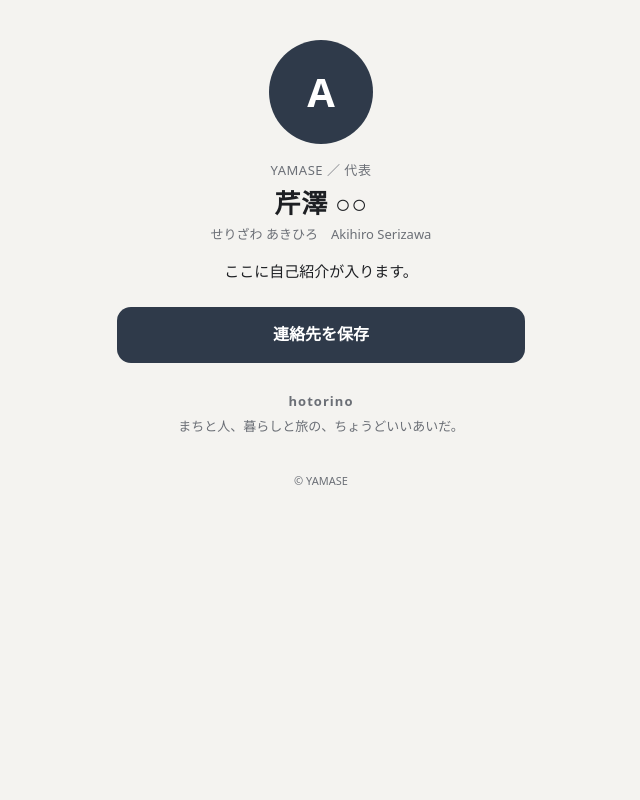
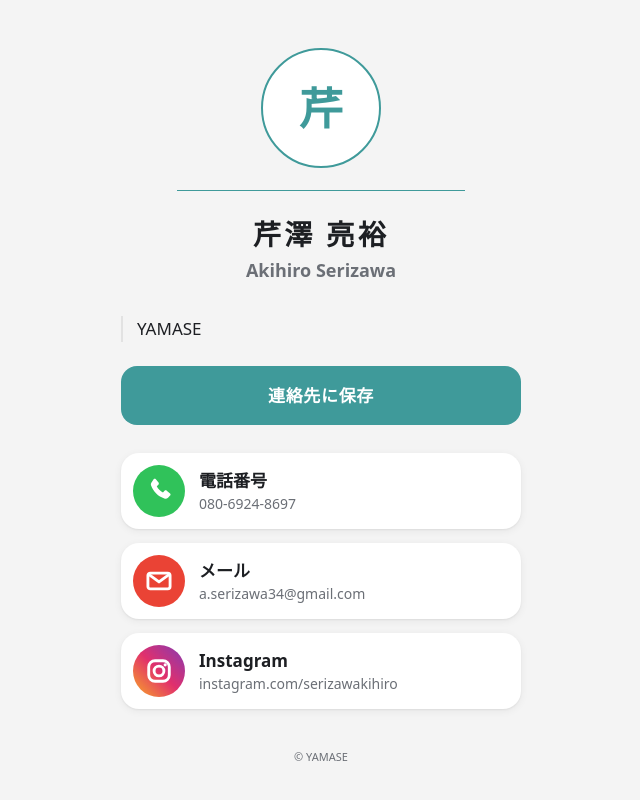
Before and after one commit to ak-serizawa34/yamase-digital-card, a plain HTML site: page yamase/index.html in a window 1280 px wide. Shown: the whole page, without its empty margins (319-959 px from the left). Drawn offline with Linux system fonts and the light colour scheme.

Commit message:
share-meの名刺の内容と見た目に合わせる（アイコン付きのリンク、ティール色）
Co-Authored-By: Claude Opus 5.5 <noreply@anthropic.com>

```diff
--- a/assets/card.css
+++ b/assets/card.css
@@ -1,10 +1,10 @@
 :root {
-  --accent: #2f3a4a;
-  --bg: #f4f3f0;
+  --accent: #3f9a9a;
+  --bg: #f4f4f4;
   --card: #ffffff;
   --text: #1d1f23;
   --muted: #6b6f76;
-  --line: #e4e2dd;
+  --line: #e2e2e2;
 }
 @media (prefers-color-scheme: dark) {
   :root {
@@ -21,48 +21,57 @@ body {
   background: var(--bg);
   color: var(--text);
   font-family: "Hiragino Sans", "Noto Sans JP", "Yu Gothic", system-ui, sans-serif;
-  line-height: 1.6;
+  line-height: 1.5;
   -webkit-text-size-adjust: 100%;
 }
-.wrap { max-width: 440px; margin: 0 auto; padding: 40px 16px 48px; }
+.wrap { max-width: 440px; margin: 0 auto; padding: 48px 20px 48px; }
 
 /* プロフィール */
 .profile { text-align: center; }
 .photo {
-  width: 104px; height: 104px; margin: 0 auto; border-radius: 50%;
-  background: var(--accent); color: #fff; font-size: 40px; font-weight: 600;
+  width: 120px; height: 120px; margin: 0 auto; border-radius: 50%;
+  border: 2px solid var(--accent); background: var(--card); color: var(--accent);
+  font-size: 44px; font-weight: 600;
   display: flex; align-items: center; justify-content: center;
   object-fit: cover; overflow: hidden;
 }
-.org { margin: 16px 0 0; font-size: 13px; color: var(--muted); letter-spacing: .04em; }
-.name { margin: 2px 0 0; font-size: 26px; font-weight: 700; letter-spacing: .02em; }
-.sub { margin: 0; font-size: 13px; color: var(--muted); }
-.bio { margin: 14px 0 0; font-size: 15px; white-space: pre-line; }
-.quick { display: flex; justify-content: center; gap: 8px; margin-top: 16px; }
-.chip {
-  padding: 6px 16px; border-radius: 999px; border: 1px solid var(--line);
-  background: var(--card); color: inherit; font-size: 13px; text-decoration: none;
+.rule { width: 72%; height: 1px; margin: 22px auto 0; background: var(--accent); }
+.name { margin: 22px 0 0; font-size: 28px; font-weight: 700; letter-spacing: .12em; }
+.sub { margin: 2px 0 0; font-size: 18px; color: var(--muted); font-weight: 600; }
+.org {
+  margin: 32px 0 0; padding-left: 14px; border-left: 2px solid var(--line);
+  font-size: 17px;
 }
+.bio { margin: 12px 0 0; font-size: 15px; white-space: pre-line; }
 
-/* 連絡先を保存 */
+/* 連絡先に保存 */
 .save {
-  display: block; width: 100%; margin: 24px 0 8px; padding: 15px;
-  border: 0; border-radius: 14px; background: var(--accent); color: #fff;
-  font: inherit; font-size: 16px; font-weight: 600; cursor: pointer;
+  display: block; width: 100%; margin: 24px 0 0; padding: 17px;
+  border: 0; border-radius: 16px; background: var(--accent); color: #fff;
+  font: inherit; font-size: 17px; font-weight: 700; letter-spacing: .04em; cursor: pointer;
 }
 .save:active { opacity: .85; }
 
-/* ボタンの欄 */
+/* リンクの欄 */
 .sec { margin-top: 28px; }
-.sec-h { margin: 0 0 4px; font-size: 13px; font-weight: 600; color: var(--muted); text-align: center; letter-spacing: .08em; }
-.sec-t { margin: 0 0 10px; font-size: 13px; color: var(--muted); text-align: center; }
-.btn {
-  display: block; margin-top: 10px; padding: 15px 20px; border-radius: 14px;
-  background: var(--card); color: inherit; text-decoration: none; text-align: center;
-  font-size: 15px; font-weight: 600;
-  box-shadow: 0 1px 2px rgba(0,0,0,.06), 0 4px 12px rgba(0,0,0,.05);
+.sec + .sec { margin-top: 32px; }
+.sec-h { margin: 0 0 4px; font-size: 13px; font-weight: 600; color: var(--muted); letter-spacing: .08em; }
+.sec-t { margin: 0 0 8px; font-size: 13px; color: var(--muted); }
+.row {
+  display: flex; align-items: center; gap: 14px;
+  margin-top: 14px; padding: 12px 16px 12px 12px; border-radius: 18px;
+  background: var(--card); color: inherit; text-decoration: none;
+  box-shadow: 0 1px 2px rgba(0,0,0,.06), 0 2px 8px rgba(0,0,0,.06);
 }
-.btn:active { transform: scale(.98); }
+.row:active { transform: scale(.98); }
+.icon {
+  flex: none; width: 52px; height: 52px; border-radius: 50%;
+  display: flex; align-items: center; justify-content: center;
+}
+.icon svg { width: 38px; height: 38px; }
+.row-t { min-width: 0; display: flex; flex-direction: column; }
+.row-l { font-size: 17px; font-weight: 600; }
+.row-v { font-size: 14px; color: var(--muted); white-space: nowrap; overflow: hidden; text-overflow: ellipsis; }
 
-.foot { text-align: center; font-size: 11px; color: var(--muted); margin-top: 36px; }
+.foot { text-align: center; font-size: 11px; color: var(--muted); margin-top: 40px; }
 .missing { text-align: center; color: var(--muted); padding: 80px 16px; }
--- a/assets/card.js
+++ b/assets/card.js
@@ -5,17 +5,22 @@
   var c = (window.CARDS || {})[id];
   var root = document.getElementById("app");
 
+  // 丸いアイコン（背景色と白い絵）
+  var ICONS = {
+    phone: ["#30c25a", '<path d="M8.6 4.5c.4-.4 1-.4 1.4 0l1.7 2.1c.3.4.3 1-.1 1.4l-1 1c.8 1.7 2.2 3.1 3.9 3.9l1-1c.4-.4 1-.4 1.4-.1l2.1 1.7c.4.4.4 1 0 1.4l-1.3 1.3c-.6.6-1.5.8-2.3.5C11.5 15.6 8.4 12.5 7 8.6c-.3-.8-.1-1.7.5-2.3z" fill="#fff"/>'],
+    mail: ["#ea4335", '<rect x="5" y="7" width="14" height="10" rx="1.5" fill="none" stroke="#fff" stroke-width="1.8"/><path d="M5.5 7.8 12 12.6l6.5-4.8" fill="none" stroke="#fff" stroke-width="1.8" stroke-linejoin="round"/>'],
+    instagram: ["linear-gradient(45deg,#f9a825,#e1306c 50%,#833ab4)", '<rect x="5.5" y="5.5" width="13" height="13" rx="4" fill="none" stroke="#fff" stroke-width="1.8"/><circle cx="12" cy="12" r="3.1" fill="none" stroke="#fff" stroke-width="1.8"/><circle cx="15.9" cy="8.1" r="1" fill="#fff"/>'],
+    facebook: ["#1877f2", '<path d="M13.2 19v-6h2l.3-2.4h-2.3V9.2c0-.7.2-1.2 1.2-1.2h1.2V5.9c-.2 0-1-.1-1.8-.1-1.8 0-3 1.1-3 3.1v1.7h-2V13h2v6z" fill="#fff"/>'],
+    web: ["var(--accent)", '<circle cx="12" cy="12" r="6.5" fill="none" stroke="#fff" stroke-width="1.6"/><path d="M5.5 12h13M12 5.5c-2.2 2.4-2.2 10.6 0 13M12 5.5c2.2 2.4 2.2 10.6 0 13" fill="none" stroke="#fff" stroke-width="1.6"/>'],
+    map: ["#4285f4", '<path d="M12 19s-5-5-5-8.6A5 5 0 0 1 17 10.4C17 14 12 19 12 19z" fill="#fff"/><circle cx="12" cy="10.4" r="1.9" fill="#4285f4"/>'],
+    link: ["#7a7f87", '<path d="M10.5 13.5l3-3M9.2 11.3l-1.5 1.5a2.5 2.5 0 0 0 3.5 3.5l1.5-1.5M14.8 12.7l1.5-1.5a2.5 2.5 0 0 0-3.5-3.5l-1.5 1.5" fill="none" stroke="#fff" stroke-width="1.8" stroke-linecap="round"/>'],
+  };
+
   function el(tag, cls, text) {
     var e = document.createElement(tag);
     if (cls) e.className = cls;
     if (text != null) e.textContent = text;
     return e;
-  }
-  function link(href, cls, text) {
-    var a = el("a", cls, text);
-    a.href = href;
-    if (/^https?:/.test(href)) { a.target = "_blank"; a.rel = "noopener"; }
-    return a;
   }
 
   if (!c) {
@@ -23,7 +28,7 @@
     return;
   }
 
-  var accent = c.accent || "#2f3a4a";
+  var accent = c.accent || "#3f9a9a";
   document.title = c.name + "｜" + c.org;
   document.documentElement.style.setProperty("--accent", accent);
   var meta = document.querySelector('meta[name="theme-color"]');
@@ -36,38 +41,61 @@
     img.src = c.photo; img.alt = c.name;
     prof.appendChild(img);
   } else {
-    prof.appendChild(el("div", "photo", (c.nameEn || c.name).trim().charAt(0)));
+    prof.appendChild(el("div", "photo", (c.name || "").trim().charAt(0)));
   }
-  prof.appendChild(el("p", "org", [c.org, c.title].filter(Boolean).join(" ／ ")));
+  prof.appendChild(el("div", "rule"));
   prof.appendChild(el("h1", "name", c.name));
-  prof.appendChild(el("p", "sub", [c.nameKana, c.nameEn].filter(Boolean).join("　")));
-  if (c.bio) prof.appendChild(el("p", "bio", c.bio));
-
-  // 電話・メールの小さいボタン
-  var quick = el("div", "quick");
-  if (c.phone) quick.appendChild(link("tel:" + c.phone.replace(/[^\d+]/g, ""), "chip", "電話"));
-  if (c.email) quick.appendChild(link("mailto:" + c.email, "chip", "メール"));
-  if (c.address) quick.appendChild(link("https://www.google.com/maps/search/?api=1&query=" + encodeURIComponent(c.address), "chip", "地図"));
-  if (quick.childNodes.length) prof.appendChild(quick);
+  if (c.nameEn) prof.appendChild(el("p", "sub", c.nameEn));
   root.appendChild(prof);
 
-  var btn = el("button", "save", "連絡先を保存");
+  var orgLine = [c.org, c.title].filter(Boolean).join(" ／ ");
+  if (orgLine) root.appendChild(el("p", "org", orgLine));
+  if (c.bio) root.appendChild(el("p", "bio", c.bio));
+
+  var btn = el("button", "save", "連絡先に保存");
   btn.type = "button";
   btn.addEventListener("click", function () { saveVCard(c, id); });
   root.appendChild(btn);
 
-  // ボタンの欄
-  (c.sections || []).forEach(function (s) {
-    var links = (s.links || []).filter(function (l) { return l.url; });
+  // リンクの欄（電話・メールは先頭の欄の上に足す）
+  var sections = (c.sections || []).map(function (s) {
+    return { heading: s.heading, text: s.text, links: (s.links || []).slice() };
+  });
+  if (!sections.length) sections.push({ links: [] });
+  var head = [];
+  if (c.phone) head.push({ type: "phone", label: "電話番号", text: c.phone, url: "tel:" + c.phone.replace(/[^\d+]/g, "") });
+  if (c.email) head.push({ type: "mail", label: "メール", text: c.email, url: "mailto:" + c.email });
+  if (c.website) head.push({ type: "web", label: "Web サイト", url: c.website });
+  if (c.address) head.push({ type: "map", label: "住所", text: c.address, url: "https://www.google.com/maps/search/?api=1&query=" + encodeURIComponent(c.address) });
+  sections[0].links = head.concat(sections[0].links);
+
+  sections.forEach(function (s) {
+    var links = s.links.filter(function (l) { return l.url; });
     if (!links.length && !s.text) return;
     var sec = el("section", "sec");
     if (s.heading) sec.appendChild(el("h2", "sec-h", s.heading));
     if (s.text) sec.appendChild(el("p", "sec-t", s.text));
-    links.forEach(function (l) { sec.appendChild(link(l.url, "btn", l.label)); });
+    links.forEach(function (l) { sec.appendChild(row(l)); });
     root.appendChild(sec);
   });
 
   root.appendChild(el("p", "foot", "© " + c.org));
+
+  function row(l) {
+    var a = el("a", "row");
+    a.href = l.url;
+    if (/^https?:/.test(l.url)) { a.target = "_blank"; a.rel = "noopener"; }
+    var ic = ICONS[l.type] || ICONS.link;
+    var i = el("span", "icon");
+    i.style.background = ic[0];
+    i.innerHTML = '<svg viewBox="0 0 24 24" aria-hidden="true">' + ic[1] + "</svg>";
+    a.appendChild(i);
+    var t = el("span", "row-t");
+    t.appendChild(el("span", "row-l", l.label));
+    t.appendChild(el("span", "row-v", l.text || l.url.replace(/^https?:\/\/(www\.)?/, "").replace(/\/$/, "")));
+    a.appendChild(t);
+    return a;
+  }
 
   function esc(s) { return String(s || "").replace(/\\/g, "\\\\").replace(/\n/g, "\\n").replace(/([,;])/g, "\\$1"); }
 
--- a/cards.js
+++ b/cards.js
@@ -1,50 +1,43 @@
-// 名刺の中身。lit.link のように、プロフィールの下にリンクのボタンを並べる。
+// 名刺の中身。lit.link のように、プロフィールの下にリンクを並べる。
 // キー（"yamase"）がURLの最後の部分になる：
 //   https://ak-serizawa34.github.io/yamase-digital-card/yamase/
 // ※NFCタグに書いたあとはキーを変えないこと（URLが変わってタグが使えなくなる）。
 // 中身（名前・リンク・並び順など）はいつ変えても大丈夫。
 //
-// 「仮」と書いた所は、まだ本当の内容が入っていない。
+// リンクの type で丸いアイコンが決まる：
+//   phone / mail / instagram / facebook / web / map / link
+// url が空のリンクは表示しない。「要確認」は、まだ正しいURLが入っていない所。
 
 window.CARDS = {
   yamase: {
     org: "YAMASE",
-    title: "代表",                        // 仮
-    name: "芹澤 ○○",                     // 仮（漢字の表記をもらって入れる）
-    nameKana: "せりざわ あきひろ",          // 仮
+    title: "",                            // 肩書き（空なら出さない）
+    name: "芹澤 亮裕",
+    nameKana: "せりざわ あきひろ",          // 連絡先を保存したときのふりがな
     nameEn: "Akihiro Serizawa",
-    bio: "ここに自己紹介が入ります。",       // 仮
-    photo: "",                           // 例："../assets/photo.jpg"（空なら頭文字を表示）
-    accent: "#2f3a4a",                   // テーマ色（YAMASEの色は未決定のため仮）
+    bio: "",                              // 自己紹介（空なら出さない）
+    photo: "",                            // 例："../assets/photo.jpg"（空なら頭文字を表示）
+    accent: "#3f9a9a",                    // テーマ色（share-me の名刺に合わせたティール）
 
-    // 「連絡先を保存」で入る内容。空なら入らない。
-    phone: "",                           // 例："+81-90-0000-0000"
-    email: "",                           // 例："serizawa@yamaselab.com"
-    website: "",                         // 例："https://yamaselab.com/"
+    // 「連絡先を保存」で入る内容。電話とメールは、リンクの一番上にも出る。
+    phone: "080-6924-8697",
+    email: "a.serizawa34@gmail.com",
+    website: "",
     address: "",
 
-    // ボタンの欄。上から順に表示する。url が空のボタンは表示しない。
+    // リンクの欄。上から順に表示する。heading が空の欄は見出しなし。
     sections: [
       {
-        heading: "YAMASE",
+        heading: "",
         links: [
-          { label: "YAMASE の Web サイト", url: "" },          // 仮
-          { label: "Instagram", url: "" },                     // 仮
+          { type: "instagram", label: "Instagram", url: "https://instagram.com/serizawakihiro" },
+          { type: "facebook", label: "Facebook", url: "" },   // 要確認（share-me の画面ではURLが途中で切れていた）
         ],
       },
       {
         heading: "hotorino",
-        text: "まちと人、暮らしと旅の、ちょうどいいあいだ。",     // 仮（Canvaの名刺の言葉）
         links: [
-          { label: "hotorino の Web サイト", url: "" },        // 仮
-          { label: "ご予約", url: "" },                        // 仮
-          { label: "Instagram", url: "" },                     // 仮
-        ],
-      },
-      {
-        heading: "AIカタチラボ",
-        links: [
-          { label: "AIカタチラボ", url: "" },                  // 仮
+          { type: "instagram", label: "hotorino", url: "" },  // 要確認（アカウント名）
         ],
       },
     ],
```
Also changed, not shown: 1 other file.
